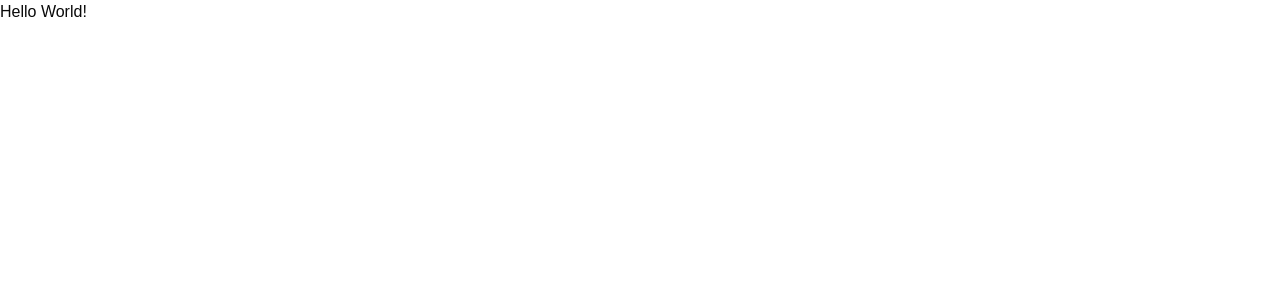
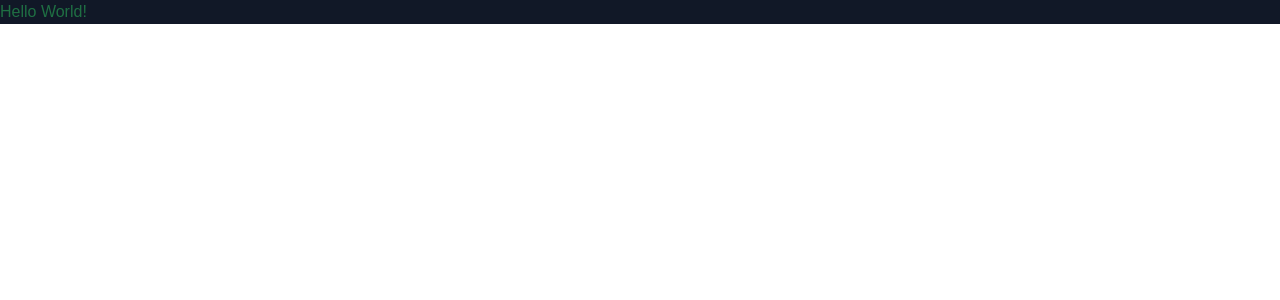
Before and after one commit to UsgMathe/ftr-financy, a React (Vite) app in the folder frontend/: page / in a window 1280 px wide. Shown: the top 300 px of the page. Built offline with nearby package versions, Linux system fonts and the light colour scheme.

Commit message:
style(frontend): configure css colors

```diff
--- a/frontend/src/app.tsx
+++ b/frontend/src/app.tsx
@@ -1,3 +1,3 @@
 export function App() {
-  return <p>Hello World!</p>;
+  return <p className="text-brand-base bg-gray-800">Hello World!</p>;
 }
--- a/frontend/src/index.css
+++ b/frontend/src/index.css
@@ -7,7 +7,7 @@
 
 @theme inline {
   --font-heading: var(--font-sans);
-    --font-sans: 'Inter Variable', sans-serif;
+  --font-sans: "Inter Variable", sans-serif;
   --color-sidebar-ring: var(--sidebar-ring);
   --color-sidebar-border: var(--sidebar-border);
   --color-sidebar-accent-foreground: var(--sidebar-accent-foreground);
@@ -46,27 +46,89 @@
   --radius-2xl: calc(var(--radius) * 1.8);
   --radius-3xl: calc(var(--radius) * 2.2);
   --radius-4xl: calc(var(--radius) * 2.6);
+
+  /* Brand */
+  --color-brand-dark: var(--brand-dark);
+  --color-brand-base: var(--brand-base);
+
+  /* Grayscale */
+  --color-gray-800: var(--gray-800);
+  --color-gray-700: var(--gray-700);
+  --color-gray-600: var(--gray-600);
+  --color-gray-500: var(--gray-500);
+  --color-gray-400: var(--gray-400);
+  --color-gray-300: var(--gray-300);
+  --color-gray-200: var(--gray-200);
+  --color-gray-100: var(--gray-100);
+
+  /* Feedback */
+  --color-success: var(--success);
+  --color-danger: var(--danger);
+
+  /* Blue */
+  --color-blue-dark: var(--blue-dark);
+  --color-blue-base: var(--blue-base);
+  --color-blue-light: var(--blue-light);
+
+  /* Purple */
+  --color-purple-dark: var(--purple-dark);
+  --color-purple-base: var(--purple-base);
+  --color-purple-light: var(--purple-light);
+
+  /* Pink */
+  --color-pink-dark: var(--pink-dark);
+  --color-pink-base: var(--pink-base);
+  --color-pink-light: var(--pink-light);
+
+  /* Red */
+  --color-red-dark: var(--red-dark);
+  --color-red-base: var(--red-base);
+  --color-red-light: var(--red-light);
+
+  /* Orange */
+  --color-orange-dark: var(--orange-dark);
+  --color-orange-base: var(--orange-base);
+  --color-orange-light: var(--orange-light);
+
+  /* Yellow */
+  --color-yellow-dark: var(--yellow-dark);
+  --color-yellow-base: var(--yellow-base);
+  --color-yellow-light: var(--yellow-light);
+
+  /* Green */
+  --color-green-dark: var(--green-dark);
+  --color-green-base: var(--green-base);
+  --color-green-light: var(--green-light);
 }
 
 :root {
-    --background: oklch(1 0 0);
-    --foreground: oklch(0.145 0 0);
-    --card: oklch(1 0 0);
-    --card-foreground: oklch(0.145 0 0);
+  --background: #ffffff;
+  --foreground: var(--gray-800);
+
+  --card: #ffffff;
+  --card-foreground: var(--gray-800);
+
   --popover: oklch(1 0 0);
   --popover-foreground: oklch(0.145 0 0);
-    --primary: oklch(0.205 0 0);
-    --primary-foreground: oklch(0.985 0 0);
-    --secondary: oklch(0.97 0 0);
-    --secondary-foreground: oklch(0.205 0 0);
-    --muted: oklch(0.97 0 0);
-    --muted-foreground: oklch(0.556 0 0);
-    --accent: oklch(0.97 0 0);
-    --accent-foreground: oklch(0.205 0 0);
-    --destructive: oklch(0.577 0.245 27.325);
-    --border: oklch(0.922 0 0);
-    --input: oklch(0.922 0 0);
-    --ring: oklch(0.708 0 0);
+
+  --primary: var(--brand-base);
+  --primary-foreground: #ffffff;
+
+  --secondary: var(--gray-100);
+  --secondary-foreground: var(--gray-800);
+
+  --muted: var(--gray-100);
+  --muted-foreground: var(--gray-500);
+
+  --accent: var(--gray-100);
+  --accent-foreground: var(--gray-800);
+
+  --destructive: var(--danger);
+
+  --border: var(--gray-200);
+  --input: var(--gray-200);
+  --ring: var(--brand-base);
+
   --chart-1: oklch(0.87 0 0);
   --chart-2: oklch(0.556 0 0);
   --chart-3: oklch(0.439 0 0);
@@ -81,40 +143,59 @@
   --sidebar-accent-foreground: oklch(0.205 0 0);
   --sidebar-border: oklch(0.922 0 0);
   --sidebar-ring: oklch(0.708 0 0);
-}
 
-.dark {
-    --background: oklch(0.145 0 0);
-    --foreground: oklch(0.985 0 0);
-    --card: oklch(0.205 0 0);
-    --card-foreground: oklch(0.985 0 0);
-    --popover: oklch(0.205 0 0);
-    --popover-foreground: oklch(0.985 0 0);
-    --primary: oklch(0.922 0 0);
-    --primary-foreground: oklch(0.205 0 0);
-    --secondary: oklch(0.269 0 0);
-    --secondary-foreground: oklch(0.985 0 0);
-    --muted: oklch(0.269 0 0);
-    --muted-foreground: oklch(0.708 0 0);
-    --accent: oklch(0.269 0 0);
-    --accent-foreground: oklch(0.985 0 0);
-    --destructive: oklch(0.704 0.191 22.216);
-    --border: oklch(1 0 0 / 10%);
-    --input: oklch(1 0 0 / 15%);
-    --ring: oklch(0.556 0 0);
-    --chart-1: oklch(0.87 0 0);
-    --chart-2: oklch(0.556 0 0);
-    --chart-3: oklch(0.439 0 0);
-    --chart-4: oklch(0.371 0 0);
-    --chart-5: oklch(0.269 0 0);
-    --sidebar: oklch(0.205 0 0);
-    --sidebar-foreground: oklch(0.985 0 0);
-    --sidebar-primary: oklch(0.488 0.243 264.376);
-    --sidebar-primary-foreground: oklch(0.985 0 0);
-    --sidebar-accent: oklch(0.269 0 0);
-    --sidebar-accent-foreground: oklch(0.985 0 0);
-    --sidebar-border: oklch(1 0 0 / 10%);
-    --sidebar-ring: oklch(0.556 0 0);
+  /* Brand */
+  --brand-dark: #124b2b;
+  --brand-base: #1f6f43;
+
+  /* Grayscale */
+  --gray-800: #111827;
+  --gray-700: #374151;
+  --gray-600: #4b5563;
+  --gray-500: #6b7280;
+  --gray-400: #9ca3af;
+  --gray-300: #d1d5db;
+  --gray-200: #e5e7eb;
+  --gray-100: #f8f9fa;
+
+  /* Feedback */
+  --danger: #ef4444;
+  --success: #19ad70;
+
+  /* Blue */
+  --blue-dark: #1d4ed8;
+  --blue-base: #2563eb;
+  --blue-light: #dbeafe;
+
+  /* Purple */
+  --purple-dark: #7e22ce;
+  --purple-base: #9333ea;
+  --purple-light: #f3e8ff;
+
+  /* Pink */
+  --pink-dark: #be185d;
+  --pink-base: #db2777;
+  --pink-light: #fce7f3;
+
+  /* Red */
+  --red-dark: #b91c1c;
+  --red-base: #dc2626;
+  --red-light: #fee2e2;
+
+  /* Orange */
+  --orange-dark: #c2410c;
+  --orange-base: #ea580c;
+  --orange-light: #ffedd5;
+
+  /* Yellow */
+  --yellow-dark: #a16207;
+  --yellow-base: #ca8a04;
+  --yellow-light: #f7f3ca;
+
+  /* Green */
+  --green-dark: #15803d;
+  --green-base: #16a34a;
+  --green-light: #e0fae9;
 }
 
 @layer base {
```
Lines whose indentation alone changed are shown as unchanged.
